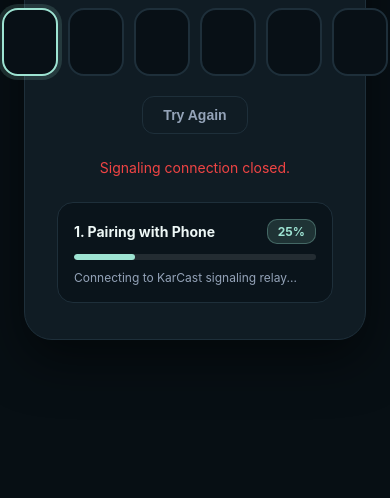
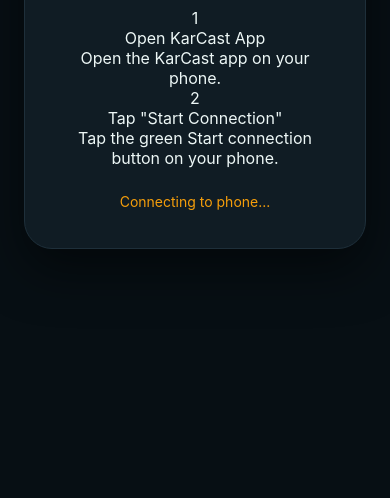
Before and after one commit to ZiadJarbou/karcast-web, a website: page public/index.html in a window 390 px wide. Shown: the part 346-844 px from the top of the page. Drawn offline with Linux system fonts and the light colour scheme.

Commit message:
Remove 6-digit code entry from web UI, display visual phone setup guide when waiting for phone session

```diff
--- a/public/app.js
+++ b/public/app.js
@@ -97,6 +97,7 @@
   const progressBadge = document.getElementById('progress-badge');
   const progressBarFill = document.getElementById('progress-bar-fill');
   const progressSubtitle = document.getElementById('progress-subtitle');
+  const guideContainer = document.getElementById('visual-guide-container');
 
   function updateProgress(percent, title, subtitle, isLive = false) {
     if (!progressContainer) return;
@@ -112,11 +113,6 @@
     progressSubtitle.textContent = subtitle;
   }
 
-  function updatePairingCodeFromInputs() {
-    pairingCode = codeInputs.map(i => i.value).join('');
-    connectBtn.disabled = pairingCode.length !== 6;
-  }
-
   function setUIState(newState, userMessage = '', isError = false) {
     state = newState;
     messageBox.textContent = userMessage;
@@ -124,37 +120,32 @@
 
     switch (newState) {
       case 'READY':
-        statusText.textContent = 'Ready to connect';
-        statusDot.className = 'status-dot';
+        statusText.textContent = 'Waiting for phone...';
+        statusDot.className = 'status-dot connecting';
         overlay.hidden = false;
         connectionPill.hidden = true;
+        if (guideContainer) guideContainer.hidden = false;
         if (progressContainer) progressContainer.hidden = true;
-        connectBtn.disabled = pairingCode.length !== 6;
-        connectBtn.hidden = false;
-        retryBtn.hidden = true;
         break;
 
       case 'PAIRING':
         statusText.textContent = '1. Pairing with Phone...';
         statusDot.className = 'status-dot connecting';
+        if (guideContainer) guideContainer.hidden = true;
         updateProgress(25, '1. Pairing with Phone', 'Connecting to KarCast signaling relay...');
-        connectBtn.disabled = true;
-        connectBtn.hidden = false;
-        retryBtn.hidden = true;
         break;
 
       case 'ESTABLISHING_SECURE_CONNECTION':
         statusText.textContent = '2. Initializing Stream...';
         statusDot.className = 'status-dot connecting';
+        if (guideContainer) guideContainer.hidden = true;
         updateProgress(50, '2. Initializing Stream & Security', 'Exchanging WebRTC encryption keys...');
-        connectBtn.disabled = true;
-        connectBtn.hidden = false;
-        retryBtn.hidden = true;
         break;
 
       case 'CONNECTED':
         statusText.textContent = diagnostics.connectionPath === 'local-direct' ? 'Connected • Local Hotspot' : 'Connected';
         statusDot.className = 'status-dot connected';
+        if (guideContainer) guideContainer.hidden = true;
         updateProgress(100, '4. Connected & Streaming Live!', 'Android Auto is streaming live to your browser.', true);
         connectionPill.hidden = false;
         setTimeout(() => {
@@ -165,20 +156,16 @@
         break;
 
       case 'RECONNECTING':
-        statusText.textContent = 'Reconnecting...';
-        statusDot.className = 'status-dot connecting';
-        break;
-
       case 'INVALID_CODE':
       case 'CODE_EXPIRED':
       case 'PHONE_NOT_AVAILABLE':
       case 'CONNECTION_FAILED':
-        statusText.textContent = 'Connection failed';
-        statusDot.className = 'status-dot error';
+        statusText.textContent = 'Waiting for phone...';
+        statusDot.className = 'status-dot connecting';
         overlay.hidden = false;
         connectionPill.hidden = true;
-        connectBtn.hidden = true;
-        retryBtn.hidden = false;
+        if (guideContainer) guideContainer.hidden = false;
+        if (progressContainer) progressContainer.hidden = true;
         break;
     }
     renderDiagnostics();
@@ -234,7 +221,8 @@
     ws.onerror = () => {
       diagnostics.signalingState = 'error';
       if (state !== 'CONNECTED') {
-        setUIState('CONNECTION_FAILED', 'Unable to connect to KarCast signaling relay.', true);
+        setUIState('PHONE_NOT_AVAILABLE', 'Waiting for phone... Tap "Start connection" in KarCast app on your phone.');
+        setTimeout(connectAndJoin, 3000);
       }
     };
 
@@ -244,8 +232,8 @@
 
       if (state === 'CONNECTED' && pc && pc.connectionState === 'connected') {
         setTimeout(reconnectSignalingBackground, 5000);
-      } else if (state !== 'READY' && state !== 'INVALID_CODE' && state !== 'CODE_EXPIRED') {
-        setUIState('CONNECTION_FAILED', 'Signaling connection closed.', true);
+      } else {
+        setTimeout(connectAndJoin, 3000);
       }
     };
   }
--- a/public/index.html
+++ b/public/index.html
@@ -36,31 +36,26 @@
           </div>
         </div>
 
-        <p class="subtitle">Enter the 6-digit code displayed in the KarCast app on your phone to connect.</p>
-
-        <!-- 6-Digit Code Input Form -->
-        <div id="code-form">
-          <div class="code-inputs">
-            <input type="text" class="code-digit" inputmode="numeric" maxlength="1" autocomplete="off" autofocus>
-            <input type="text" class="code-digit" inputmode="numeric" maxlength="1" autocomplete="off">
-            <input type="text" class="code-digit" inputmode="numeric" maxlength="1" autocomplete="off">
-            <input type="text" class="code-digit" inputmode="numeric" maxlength="1" autocomplete="off">
-            <input type="text" class="code-digit" inputmode="numeric" maxlength="1" autocomplete="off">
-            <input type="text" class="code-digit" inputmode="numeric" maxlength="1" autocomplete="off">
+        <!-- Visual Phone Setup Steps -->
+        <div id="visual-guide-container" class="guide-steps">
+          <div class="guide-step">
+            <div class="step-num">1</div>
+            <div class="step-content">
+              <div class="step-title">Open KarCast App</div>
+              <div class="step-desc">Open the KarCast app on your phone.</div>
+            </div>
           </div>
 
-          <button id="connect-btn" class="primary-button" disabled>
-            <span>Connect</span>
-            <svg width="18" height="18" viewBox="0 0 24 24" fill="none" stroke="currentColor" stroke-width="2.5" stroke-linecap="round" stroke-linejoin="round">
-              <line x1="5" y1="12" x2="19" y2="12"></line>
-              <polyline points="12 5 19 12 12 19"></polyline>
-            </svg>
-          </button>
-
-          <button id="retry-btn" class="secondary-button" hidden>Try Again</button>
+          <div class="guide-step">
+            <div class="step-num">2</div>
+            <div class="step-content">
+              <div class="step-title">Tap "Start Connection"</div>
+              <div class="step-desc">Tap the green Start connection button on your phone.</div>
+            </div>
+          </div>
         </div>
 
-        <div id="message-box" class="message-box"></div>
+        <div id="message-box" class="message-box">Connecting to phone...</div>
 
         <!-- Progress Loading Component -->
         <div id="progress-container" hidden>
```
